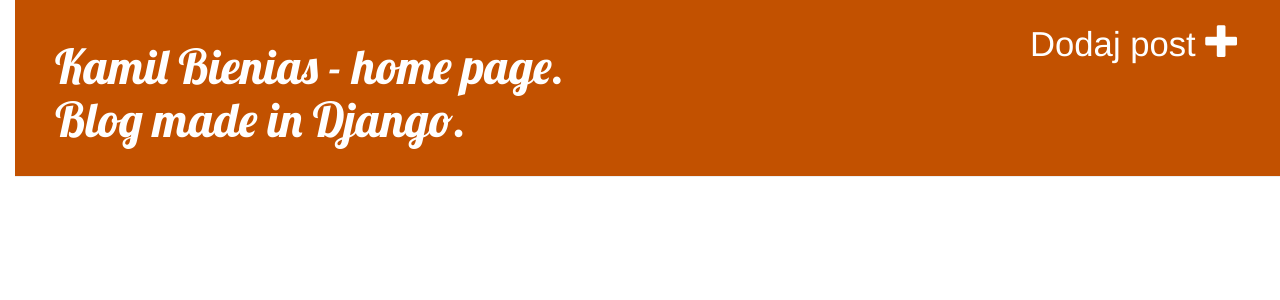
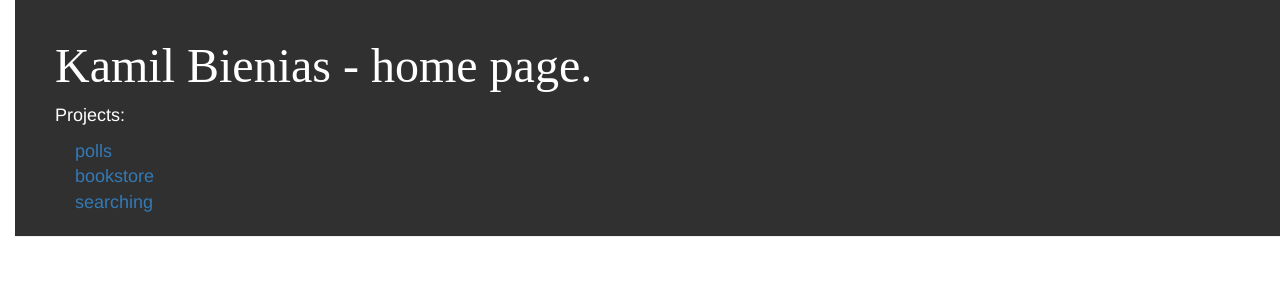
Before and after one commit to KamilBienias/my-first-blog, a Django app: page / in a window 1280 px wide. Shown: the top 300 px of the page. Run offline with Django 3.2, Linux system fonts and the light colour scheme; data that the repository does not hold is empty; some libraries are stand-ins or nearby versions.

Commit message:
homepage links

```diff
--- a/blog/static/css/blog.css
+++ b/blog/static/css/blog.css
@@ -1,6 +1,7 @@
 h1 a, h2 a {
-    color: #C25100;
-    font-family: 'Lobster';
+    /* color: #C25100; pomarańczowy */
+    color: white;
+     font-family: 'Lobster'; /* usunąłem link href= z base.html */
 }
 
 body {
@@ -8,7 +9,8 @@
 }
 
 .page-header {
-    background-color: #C25100;
+    /* background-color: #C25100; pomarańczowy */
+    background-color: #303030;
     margin-top: 0;
     padding: 20px 20px 20px 40px;
 }
--- a/blog/templates/blog/base.html
+++ b/blog/templates/blog/base.html
@@ -1,17 +1,26 @@
+<html>
 {% load static %}
-<html>
     <head>
-        <title>Kamil's blog</title>
+        <title>Kamil's site</title>
         <link rel="stylesheet" href="//maxcdn.bootstrapcdn.com/bootstrap/3.2.0/css/bootstrap.min.css">
         <link rel="stylesheet" href="//maxcdn.bootstrapcdn.com/bootstrap/3.2.0/css/bootstrap-theme.min.css">
-        <link href="//fonts.googleapis.com/css?family=Lobster&subset=latin,latin-ext" rel="stylesheet" type="text/css">
+<!--        <link href="//fonts.googleapis.com/css?family=Lobster&subset=latin,latin-ext" rel="stylesheet" type="text/css">-->
         <link rel="stylesheet" href="{% static 'css/blog.css' %}">
     </head>
-    </head>
+
     <body>
-        <div class="page-header">
-            <a href="{% url 'post_new' %}" class="top-menu">Dodaj post <span class="glyphicon glyphicon-plus"> </span></a>
-            <h1><a href="/">Kamil Bienias - home page. <br> Blog made in Django.</a></h1>
+        <div class="page-header" style="background-color: #303030;">
+            {% if user.is_authenticated %}
+                <a href="{% url 'post_new' %}" class="top-menu">Add post <span class="glyphicon glyphicon-plus"> </span></a>
+            {% endif %}
+            <h1><a style="cursor: pointer;" href="/" >Kamil Bienias - home page.</a></h1>
+            <p style="color:white; font-size: 18px;">Projects: &nbsp&nbsp</p>
+            <div>
+            <a href="{% url 'polls:index' %}" id="polls" onmouseover="polls()" onmouseout="polls_normal()" style="font-size: 18px; text-decoration: none; cursor: pointer">&nbsp&nbsp&nbsp polls</a><br>
+            <a href="{% url 'bookstore:bookstore_home_page' %}" id="bookstore" onmouseover="bookstore()" onmouseout="bookstore_normal()" style="font-size: 18px; text-decoration: none; cursor: pointer">&nbsp&nbsp&nbsp bookstore</a><br>
+            <a href="{% url 'findword:search_text' %}" id="searching" onmouseover="searching()" onmouseout="searching_normal()" style="font-size: 18px; text-decoration: none; cursor: pointer">&nbsp&nbsp&nbsp searching</a><br>
+            </div>
+            <div style="clear:both"></div>
         </div>
 
         <div class="content container">
@@ -23,4 +32,35 @@
             </div>
         </div>
     </body>
+    <script>
+            function polls()
+            {
+               document.getElementById('polls').innerHTML="__polls__(self)";
+            }
+
+            function polls_normal()
+            {
+               document.getElementById('polls').innerHTML="&nbsp&nbsp&nbsp polls";
+            }
+
+            function bookstore()
+            {
+               document.getElementById('bookstore').innerHTML="__bookstore__(self)";
+            }
+
+            function bookstore_normal()
+            {
+               document.getElementById('bookstore').innerHTML="&nbsp&nbsp&nbsp bookstore";
+            }
+
+            function searching()
+            {
+               document.getElementById('searching').innerHTML="__searching__(self)";
+            }
+
+            function searching_normal()
+            {
+               document.getElementById('searching').innerHTML="&nbsp&nbsp&nbsp searching";
+            }
+    </script>
 </html>
--- a/bookstore/templates/bookstore/bookstore.html
+++ b/bookstore/templates/bookstore/bookstore.html
@@ -2,6 +2,9 @@
 
 {% block content %}
     <div>
+		</br>
+		<a href="/">Back to list of projects</a>
+		</br>
 		</br>
 		<ol>
 			<li><strong>Menu for customers</strong>
--- a/bookstore/urls.py
+++ b/bookstore/urls.py
@@ -1,5 +1,7 @@
 from django.urls import path
 from . import views
+
+app_name = "bookstore"
 
 urlpatterns = [
     path('customer/new/', views.create_customer, name='create_customer'),
--- a/findword/templates/findword/search_text.html
+++ b/findword/templates/findword/search_text.html
@@ -1,6 +1,7 @@
 {% extends 'findword/base.html' %}
 
 {% block content %}
+    <a href="/">Back to list of projects</a>
     <h2> Look for the chosen phrase in the text</h2>
     <br>
     <form method="POST"> {% csrf_token %}
--- a/findword/urls.py
+++ b/findword/urls.py
@@ -1,5 +1,7 @@
 from django.urls import path
 from . import views
+
+app_name = "findword"
 
 urlpatterns = [
     path('pass_text', views.search_text, name='search_text'),
--- a/polls/static/polls/style.css
+++ b/polls/static/polls/style.css
@@ -9,6 +9,6 @@
 }
 
 body {
-    background-color: #353069;
+    background-color: #303030; /* był niebieski #353069 */
     color: white;
 }
--- a/polls/templates/polls/base.html
+++ b/polls/templates/polls/base.html
@@ -7,7 +7,7 @@
     <link rel="stylesheet" type="text/css" href="{% static 'polls/style.css' %}">
     <title>Polls</title>
 </head>
-<body>
+<body style="background-color: #303030;">
     {% block content %}
         replace me
     {% endblock %}
--- a/polls/templates/polls/index.html
+++ b/polls/templates/polls/index.html
@@ -6,8 +6,9 @@
 <div style="float:right">
 <img src="{% static 'polls/images/background.png' %}" alt="My image">
 </div>
+<a href="/">Back to list of projects</a>
+{% if latest_question_list %}
 
-{% if latest_question_list %}
     <h2>List of polls:</h2>
     <ul>
     {% for question in latest_question_list %}
```
